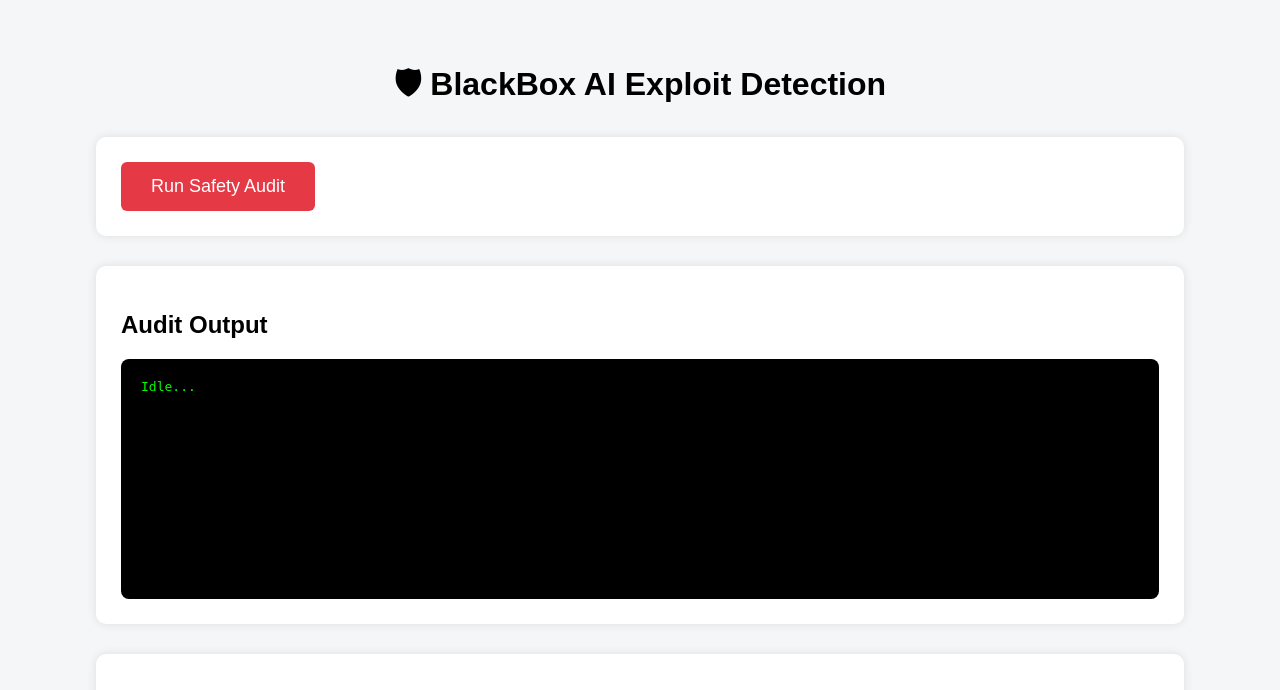
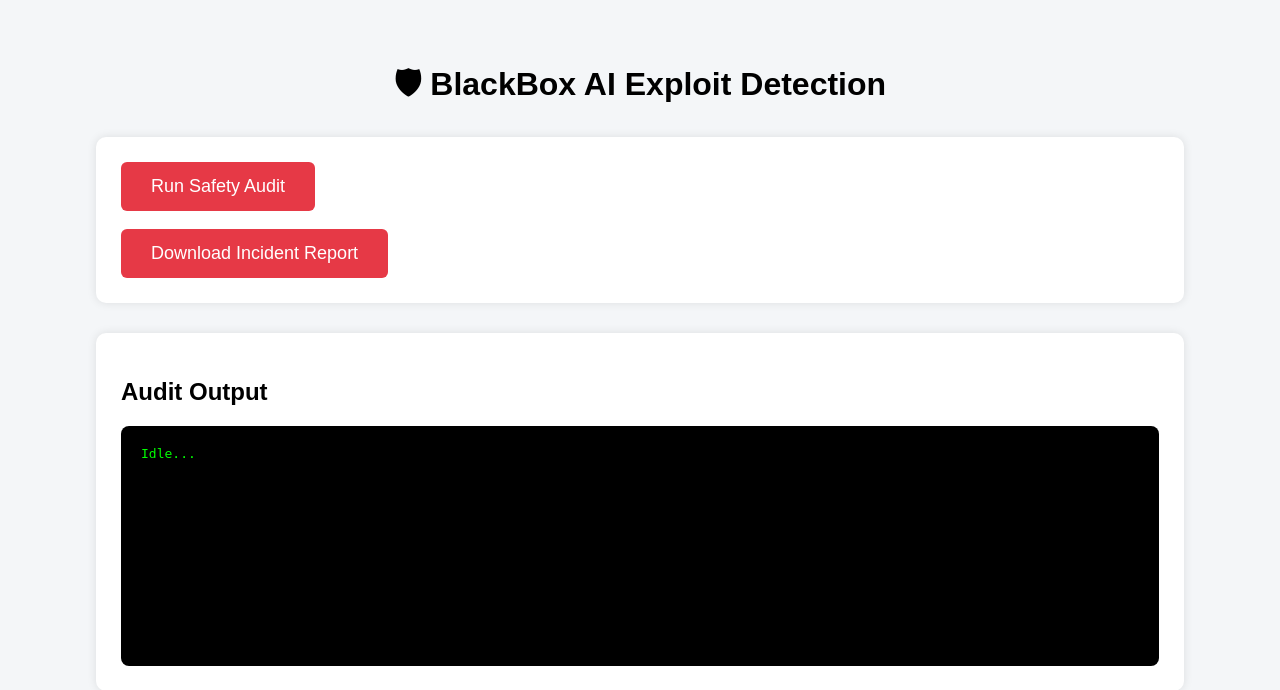
Before and after one commit to urvigarg139-art/blackbox-ai-safety, a Flask app: page / in a window 1280 px wide. Shown: the top 690 px of the page. Run offline with Flask 3, Linux system fonts and the light colour scheme.

Commit message:
Final police-grade dashboard + reports

```diff
--- a/app.py
+++ b/app.py
@@ -1,4 +1,4 @@
-from flask import Flask, render_template, jsonify
+from flask import Flask, render_template, jsonify, send_file
 import os
 import json
 from datetime import datetime
@@ -18,7 +18,7 @@ def index():
 @app.route("/run_audit", methods=["POST"])
 def run_audit():
 
-    # Simulated AI exploit detection (demo)
+    # Simulated AI exploit detection (demo / prototype)
     result = {
         "risk": 82,
         "severity": "CRITICAL",
@@ -40,14 +40,18 @@ def run_audit():
 
 @app.route("/history")
 def history():
-
     try:
         with open(INCIDENT_FILE) as f:
             logs = f.read()
     except:
         logs = "No incidents yet."
 
-    return render_template("history.html", logs=logs)
+    return f"<pre>{logs}</pre>"
+
+
+@app.route("/download")
+def download_report():
+    return send_file(INCIDENT_FILE, as_attachment=True)
 
 
 if __name__ == "__main__":
--- a/templates/index.html
+++ b/templates/index.html
@@ -53,7 +53,6 @@ button:hover {
     font-family: monospace;
 }
 </style>
-
 </head>
 
 <body>
@@ -64,6 +63,12 @@ button:hover {
 
 <div class="card">
 <button onclick="runAudit()">Run Safety Audit</button>
+
+<br><br>
+
+<a href="/download">
+<button>Download Incident Report</button>
+</a>
 </div>
 
 <div class="card">
@@ -93,7 +98,9 @@ function runAudit() {
     .then(data => {
 
         let text =
-`Risk Score: ${data.risk}% (${data.severity})
+`Case ID: ${data.case_id}
+
+Risk Score: ${data.risk}% (${data.severity})
 
 Findings:
 `;
@@ -104,7 +111,11 @@ Findings:
 
         text += "\nExploit Location: " + data.location;
 
-        document.getElementById("output").innerText = text;
+        let box = document.getElementById("output");
+        box.innerText = text;
+
+        // Threat color
+        box.style.color = data.severity == "CRITICAL" ? "red" : "#00ff00";
     })
     .catch(err => {
         document.getElementById("output").innerText = "ERROR connecting server";
```
